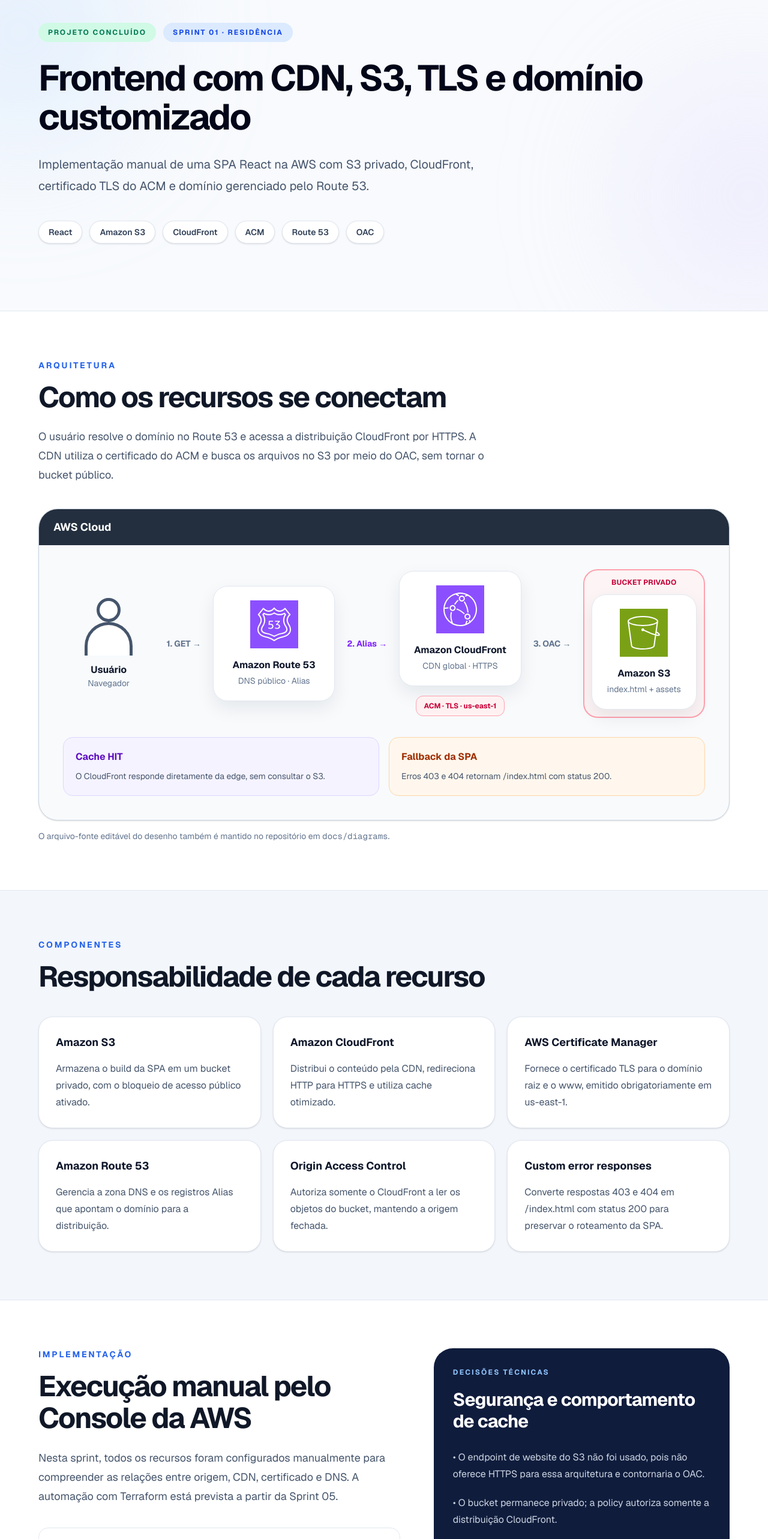
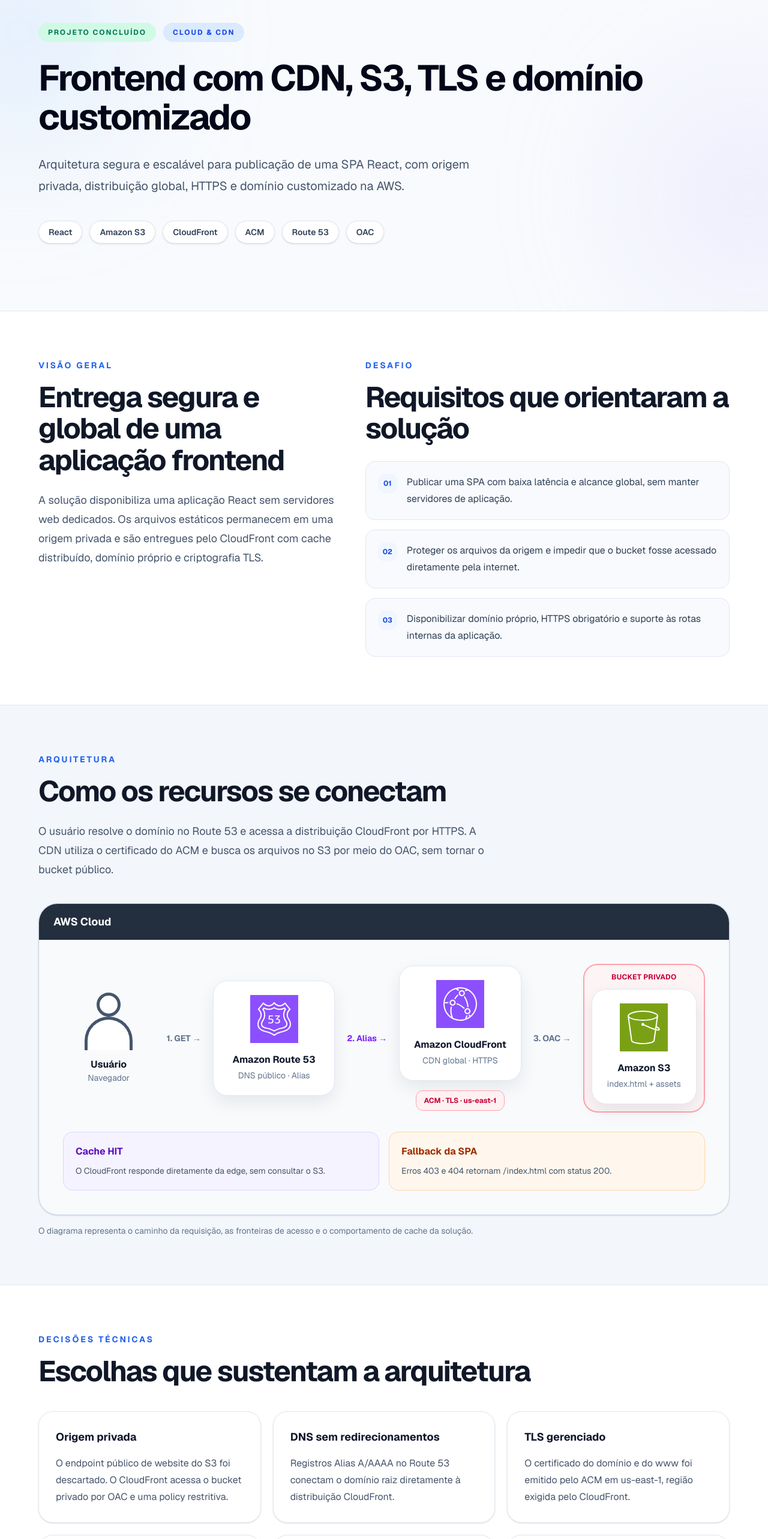
Before and after one commit to felipesalesdeoliveira/fso-cloud-consulting, a Next.js app: page /projetos/frontend-cdn-s3-tls-dominio in a window 1280 px wide. Shown: the part 234-2800 px from the top of the page at 60% size. Built offline with nearby package versions, Linux system fonts and the light colour scheme.

Commit message:
refactor: present AWS project as professional case (#27)

```diff
--- a/app/projetos/frontend-cdn-s3-tls-dominio/page.tsx
+++ b/app/projetos/frontend-cdn-s3-tls-dominio/page.tsx
@@ -8,7 +8,7 @@
 
 const title = "Frontend com CDN, S3, TLS e domínio customizado";
 const description =
-  "Implementação manual de uma SPA React na AWS com S3 privado, CloudFront, certificado TLS do ACM e domínio gerenciado pelo Route 53.";
+  "Arquitetura segura e escalável para publicação de uma SPA React, com origem privada, distribuição global, HTTPS e domínio customizado na AWS.";
 const pageUrl = `${siteConfig.url}/projetos/frontend-cdn-s3-tls-dominio/`;
 
 export const metadata: Metadata = {
@@ -26,29 +26,49 @@
   },
 };
 
-const resources = [
-  ["Amazon S3", "Armazena o build da SPA em um bucket privado, com o bloqueio de acesso público ativado."],
-  ["Amazon CloudFront", "Distribui o conteúdo pela CDN, redireciona HTTP para HTTPS e utiliza cache otimizado."],
-  ["AWS Certificate Manager", "Fornece o certificado TLS para o domínio raiz e o www, emitido obrigatoriamente em us-east-1."],
-  ["Amazon Route 53", "Gerencia a zona DNS e os registros Alias que apontam o domínio para a distribuição."],
-  ["Origin Access Control", "Autoriza somente o CloudFront a ler os objetos do bucket, mantendo a origem fechada."],
-  ["Custom error responses", "Converte respostas 403 e 404 em /index.html com status 200 para preservar o roteamento da SPA."],
+const challenges = [
+  "Publicar uma SPA com baixa latência e alcance global, sem manter servidores de aplicação.",
+  "Proteger os arquivos da origem e impedir que o bucket fosse acessado diretamente pela internet.",
+  "Disponibilizar domínio próprio, HTTPS obrigatório e suporte às rotas internas da aplicação.",
 ];
 
 const execution = [
-  "Fork e clone do repositório da Residência, com o projeto original cadastrado como upstream.",
-  "Instalação das dependências, execução local e geração do build de produção da SPA React.",
-  "Criação do bucket S3 em us-east-1 com Block all public access habilitado e upload do conteúdo de site/dist.",
+  "Preparação da aplicação React e geração dos artefatos otimizados para produção.",
+  "Criação do bucket S3 com Block all public access habilitado e publicação do build da SPA.",
   "Solicitação e validação DNS do certificado ACM para o domínio raiz e o www, na região us-east-1.",
   "Criação da distribuição CloudFront usando a origem S3, OAC, HTTPS obrigatório, GET/HEAD e CachingOptimized.",
   "Configuração do index.html como objeto raiz e fallback da SPA para erros 403 e 404.",
   "Criação dos registros Alias no Route 53 para o domínio raiz e o www.",
 ];
 
+const decisions = [
+  ["Origem privada", "O endpoint público de website do S3 foi descartado. O CloudFront acessa o bucket privado por OAC e uma policy restritiva."],
+  ["DNS sem redirecionamentos", "Registros Alias A/AAAA no Route 53 conectam o domínio raiz diretamente à distribuição CloudFront."],
+  ["TLS gerenciado", "O certificado do domínio e do www foi emitido pelo ACM em us-east-1, região exigida pelo CloudFront."],
+  ["Cache eficiente", "A política CachingOptimized reduz acessos à origem, enquanto o index.html recebe tratamento específico nas atualizações."],
+  ["Compatibilidade com SPA", "Respostas 403 e 404 retornam o index.html com status 200, preservando o roteamento do lado do cliente."],
+  ["HTTPS obrigatório", "Toda requisição HTTP é redirecionada para HTTPS antes da entrega do conteúdo."],
+];
+
+const security = [
+  "Bloqueio integral de acesso público no bucket S3.",
+  "Bucket policy limitada à distribuição CloudFront por OAC.",
+  "Criptografia em trânsito com TLS e certificado gerenciado pelo ACM.",
+  "Exposição pública concentrada no CloudFront, sem acesso direto à origem.",
+];
+
 const validations = [
   ["HTTPS", "Uma requisição por HTTP é redirecionada para HTTPS com resposta 301."],
   ["Roteamento da SPA", "Um caminho que não corresponde a um arquivo retorna o index.html, sem expor um erro do S3."],
   ["Origem privada", "O acesso direto à URL do bucket é negado; o conteúdo é servido exclusivamente pelo CloudFront."],
+];
+
+const results = [
+  "Distribuição global do frontend por meio da rede de borda do CloudFront.",
+  "Origem privada e protegida contra acesso público direto.",
+  "Comunicação HTTPS no domínio raiz e no endereço www.",
+  "Rotas da SPA funcionando mesmo em acessos diretos e atualizações de página.",
+  "Arquitetura sem servidores, com menor esforço operacional para hospedar o frontend.",
 ];
 
 export default function AwsFrontendProjectPage() {
@@ -66,7 +86,7 @@
             </Link>
             <div className="mt-10 flex flex-wrap items-center gap-3">
               <span className="rounded-full bg-emerald-100 px-4 py-2 text-xs font-bold uppercase tracking-[0.16em] text-emerald-700">Projeto concluído</span>
-              <span className="rounded-full bg-blue-100 px-4 py-2 text-xs font-bold uppercase tracking-[0.16em] text-blue-700">Sprint 01 · Residência</span>
+              <span className="rounded-full bg-blue-100 px-4 py-2 text-xs font-bold uppercase tracking-[0.16em] text-blue-700">Cloud &amp; CDN</span>
             </div>
             <h1 className="mt-7 max-w-5xl text-4xl font-bold leading-[1.08] tracking-[-0.04em] text-slate-950 md:text-6xl">{title}</h1>
             <p className="mt-7 max-w-3xl text-xl leading-9 text-slate-600">{description}</p>
@@ -79,6 +99,25 @@
         </section>
 
         <section className="bg-white px-6 py-20">
+          <div className="mx-auto grid max-w-6xl gap-12 lg:grid-cols-[0.9fr_1.1fr]">
+            <div>
+              <p className="section-label">Visão geral</p>
+              <h2 className="section-title">Entrega segura e global de uma aplicação frontend</h2>
+              <p className="mt-6 text-lg leading-8 text-slate-600">A solução disponibiliza uma aplicação React sem servidores web dedicados. Os arquivos estáticos permanecem em uma origem privada e são entregues pelo CloudFront com cache distribuído, domínio próprio e criptografia TLS.</p>
+            </div>
+            <div>
+              <p className="section-label">Desafio</p>
+              <h2 className="section-title">Requisitos que orientaram a solução</h2>
+              <ul className="mt-7 grid gap-4">
+                {challenges.map((challenge, index) => (
+                  <li key={challenge} className="flex gap-4 rounded-2xl border border-slate-200 bg-[#F8FAFD] p-5 leading-7 text-slate-700"><span className="flex h-8 w-8 shrink-0 items-center justify-center rounded-xl bg-blue-50 text-xs font-bold text-blue-700">0{index + 1}</span>{challenge}</li>
+                ))}
+              </ul>
+            </div>
+          </div>
+        </section>
+
+        <section className="border-y border-slate-200 bg-[#F3F6FB] px-6 py-20">
           <div className="mx-auto max-w-6xl">
             <p className="section-label">Arquitetura</p>
             <h2 className="section-title">Como os recursos se conectam</h2>
@@ -114,28 +153,28 @@
                 </div>
               </div>
             </div>
-            <p className="mt-4 text-sm text-slate-500">O arquivo-fonte editável do desenho também é mantido no repositório em <code>docs/diagrams</code>.</p>
+            <p className="mt-4 text-sm text-slate-500">O diagrama representa o caminho da requisição, as fronteiras de acesso e o comportamento de cache da solução.</p>
           </div>
         </section>
 
-        <section className="border-y border-slate-200 bg-[#F3F6FB] px-6 py-20">
+        <section className="bg-white px-6 py-20">
           <div className="mx-auto max-w-6xl">
-            <p className="section-label">Componentes</p>
-            <h2 className="section-title">Responsabilidade de cada recurso</h2>
+            <p className="section-label">Decisões técnicas</p>
+            <h2 className="section-title">Escolhas que sustentam a arquitetura</h2>
             <div className="mt-10 grid gap-5 md:grid-cols-2 lg:grid-cols-3">
-              {resources.map(([name, text]) => (
+              {decisions.map(([name, text]) => (
                 <article key={name} className="rounded-3xl border border-slate-200 bg-white p-7 shadow-sm"><h3 className="text-lg font-bold text-slate-900">{name}</h3><p className="mt-4 leading-7 text-slate-600">{text}</p></article>
               ))}
             </div>
           </div>
         </section>
 
-        <section className="bg-white px-6 py-20">
+        <section className="border-y border-slate-200 bg-[#F3F6FB] px-6 py-20">
           <div className="mx-auto grid max-w-6xl gap-14 lg:grid-cols-[1.1fr_0.9fr]">
             <div>
               <p className="section-label">Implementação</p>
-              <h2 className="section-title">Execução manual pelo Console da AWS</h2>
-              <p className="mt-6 text-lg leading-8 text-slate-600">Nesta sprint, todos os recursos foram configurados manualmente para compreender as relações entre origem, CDN, certificado e DNS. A automação com Terraform está prevista a partir da Sprint 05.</p>
+              <h2 className="section-title">Construção e configuração da solução</h2>
+              <p className="mt-6 text-lg leading-8 text-slate-600">A implementação conectou a geração do build da aplicação à configuração da origem, distribuição, certificado e DNS, mantendo cada responsabilidade isolada e verificável.</p>
               <ol className="mt-9 grid gap-4">
                 {execution.map((step, index) => (
                   <li key={step} className="flex gap-4 rounded-2xl border border-slate-200 p-5 leading-7 text-slate-700"><span className="flex h-8 w-8 shrink-0 items-center justify-center rounded-xl bg-blue-50 text-xs font-bold text-blue-700">{index + 1}</span>{step}</li>
@@ -143,19 +182,16 @@
               </ol>
             </div>
             <aside className="h-fit rounded-[32px] bg-[#101C3C] p-8 text-white lg:sticky lg:top-32">
-              <p className="text-xs font-bold uppercase tracking-[0.18em] text-blue-300">Decisões técnicas</p>
-              <h2 className="mt-5 text-3xl font-bold tracking-[-0.03em]">Segurança e comportamento de cache</h2>
+              <p className="text-xs font-bold uppercase tracking-[0.18em] text-blue-300">Segurança e confiabilidade</p>
+              <h2 className="mt-5 text-3xl font-bold tracking-[-0.03em]">Origem protegida e entrega controlada</h2>
               <ul className="mt-7 grid gap-5 leading-7 text-slate-300">
-                <li>• O endpoint de website do S3 não foi usado, pois não oferece HTTPS para essa arquitetura e contornaria o OAC.</li>
-                <li>• O bucket permanece privado; a policy autoriza somente a distribuição CloudFront.</li>
-                <li>• Os assets com hash podem permanecer em cache por mais tempo. O index.html exige tratamento cuidadoso porque mantém o mesmo nome entre deploys.</li>
-                <li>• Invalidar somente o index.html preserva o cache válido dos assets e evita requisições desnecessárias à origem.</li>
+                {security.map((item) => <li key={item}>• {item}</li>)}
               </ul>
             </aside>
           </div>
         </section>
 
-        <section className="border-t border-slate-200 bg-[#F3F6FB] px-6 py-20">
+        <section className="bg-white px-6 py-20">
           <div className="mx-auto max-w-6xl">
             <p className="section-label">Validação</p>
             <h2 className="section-title">Critérios verificados após o deploy</h2>
@@ -164,9 +200,36 @@
                 <article key={name} className="rounded-3xl border border-emerald-200 bg-white p-7"><span className="flex h-10 w-10 items-center justify-center rounded-full bg-emerald-100 font-bold text-emerald-700" aria-hidden="true">✓</span><h3 className="mt-5 text-lg font-bold text-slate-900">{name}</h3><p className="mt-3 leading-7 text-slate-600">{text}</p></article>
               ))}
             </div>
-            <div className="mt-12 rounded-3xl border border-blue-100 bg-blue-50 p-8">
-              <p className="text-xs font-bold uppercase tracking-[0.18em] text-blue-700">Resultado</p>
-              <p className="mt-4 max-w-4xl text-lg leading-8 text-slate-700">SPA publicada com distribuição global, tráfego protegido por TLS, domínio customizado, fallback de rotas e origem inacessível diretamente pela internet. A implementação consolidou o entendimento prático do fluxo DNS → CDN → origem privada.</p>
+          </div>
+        </section>
+
+        <section className="border-y border-slate-200 bg-[#F3F6FB] px-6 py-20">
+          <div className="mx-auto grid max-w-6xl gap-12 lg:grid-cols-[1.15fr_0.85fr]">
+            <div>
+              <p className="section-label">Resultados</p>
+              <h2 className="section-title">Uma entrega completa dentro do escopo definido</h2>
+              <ul className="mt-8 grid gap-4 sm:grid-cols-2">
+                {results.map((result) => <li key={result} className="flex gap-3 rounded-2xl border border-emerald-200 bg-white p-5 leading-7 text-slate-700"><span className="font-bold text-emerald-600">✓</span>{result}</li>)}
+              </ul>
+            </div>
+            <aside className="h-fit rounded-[32px] border border-slate-200 bg-white p-8 shadow-sm">
+              <p className="section-label">Tecnologias</p>
+              <h2 className="text-2xl font-bold text-slate-950">Stack utilizada</h2>
+              <div className="mt-7 flex flex-wrap gap-3">
+                {["React", "Amazon S3", "Amazon CloudFront", "AWS Certificate Manager", "Amazon Route 53", "Origin Access Control", "DNS", "TLS", "CDN"].map((technology) => <span key={technology} className="rounded-full border border-blue-100 bg-blue-50 px-4 py-2 text-sm font-semibold text-blue-700">{technology}</span>)}
+              </div>
+              <p className="mt-7 border-t border-slate-200 pt-6 text-sm leading-6 text-slate-500">Arquitetura documentada em Draw.io com os componentes e fluxos da solução.</p>
+            </aside>
+          </div>
+        </section>
+
+        <section className="bg-white px-6 py-20">
+          <div className="mx-auto max-w-6xl rounded-[36px] bg-[#101C3C] p-8 text-white md:p-12">
+            <p className="text-sm font-bold uppercase tracking-[0.2em] text-blue-300">Case técnico</p>
+            <h2 className="mt-5 max-w-3xl text-3xl font-bold tracking-[-0.035em] md:text-5xl">Arquitetura simples de operar, segura na origem e preparada para distribuição global.</h2>
+            <div className="mt-8 flex flex-wrap gap-3">
+              <Link href="/#projetos" className="rounded-xl bg-white px-6 py-4 text-sm font-bold text-blue-700 transition hover:bg-blue-50">Ver outros projetos</Link>
+              <Link href="/#contato" className="rounded-xl border border-blue-300/40 px-6 py-4 text-sm font-bold text-white transition hover:bg-white/10">Conversar sobre uma solução</Link>
             </div>
           </div>
         </section>
```
Also changed, not shown: 1 other file (tests, documents, lock files or other folders).
